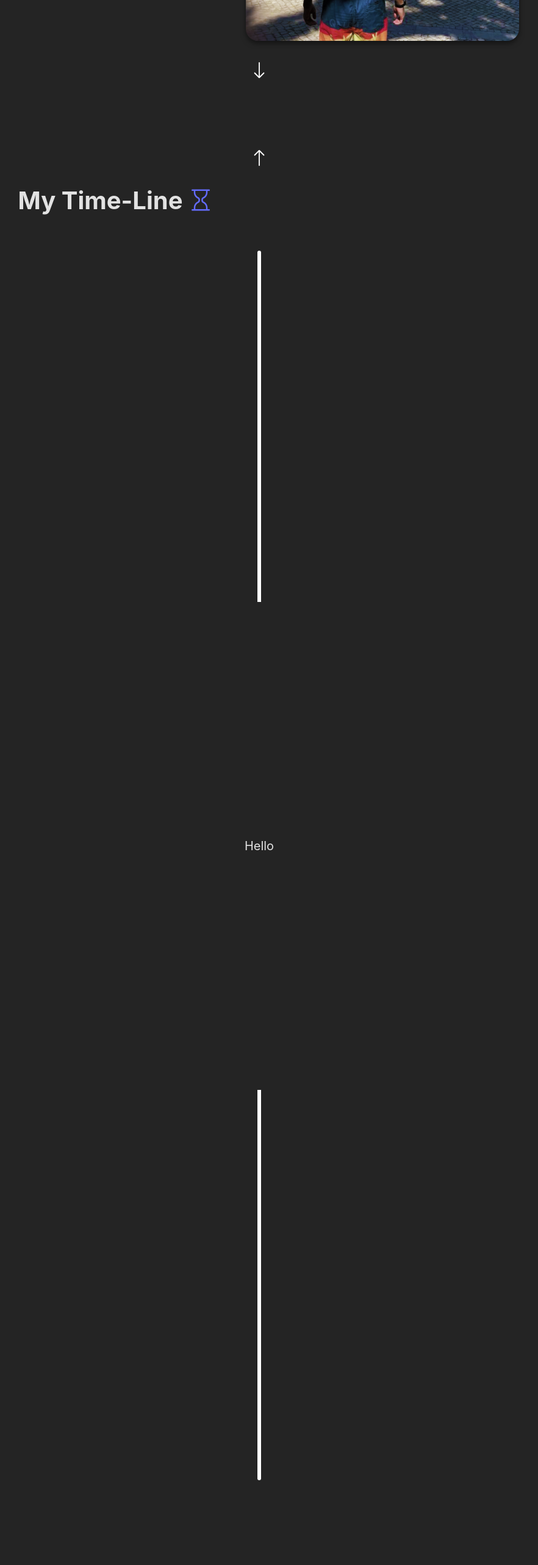
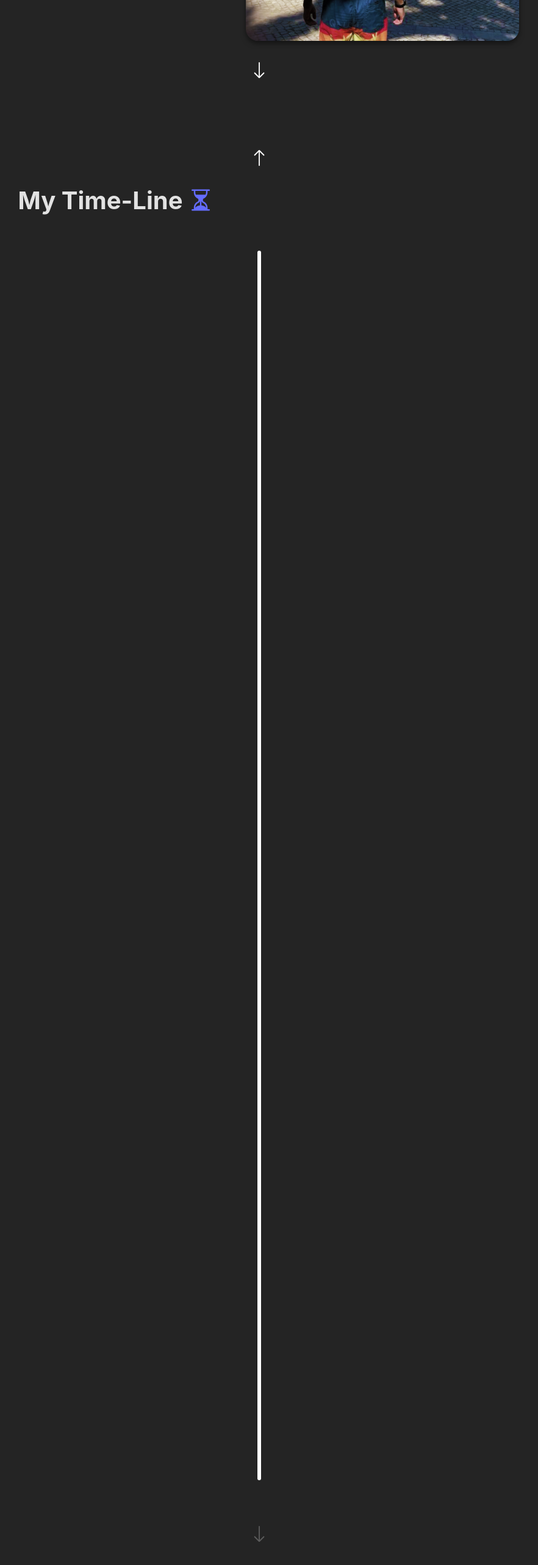
Before and after one commit to sdrrv/sdrrv.github.io, a React (Vite) app: page / in a window 1280 px wide. Shown: the part 1413-3979 px from the top of the page at 61% size, without its empty margins (215-1097 px from the left). Built offline with nearby package versions, Linux system fonts and the light colour scheme.

Commit message:
Ground work finished

```diff
--- a/src/Components/AboutMe/AboutMe.component.scss
+++ b/src/Components/AboutMe/AboutMe.component.scss
@@ -12,7 +12,7 @@
   &_text {
     height: auto;
     width: 40%;
-    &-icon{
+    &-icon {
       color: #646cff;
     }
     p {
--- a/src/Components/TimeLine/TimeLine.component.scss
+++ b/src/Components/TimeLine/TimeLine.component.scss
@@ -14,7 +14,7 @@
   margin-top: 15vh;
   align-self: flex-start;
   margin-left: 4.1vw;
-  &-icon{
+  &-icon {
     color: #646cff;
   }
 }
--- a/src/Components/TimeLine/TimeLine.tsx
+++ b/src/Components/TimeLine/TimeLine.tsx
@@ -25,15 +25,17 @@ function TimeLine({
       <section ref={selfReference} className="test">
         <ScrollToButton reference={previousReference} toPrevious={true} />
         <h2 className="timeline-title">
-          My Time-Line <i className="bi bi-hourglass timeline-title-icon" />
+          My Time-Line{" "}
+          <i className="bi bi-hourglass-split timeline-title-icon" />
         </h2>
         <div className="vl vl-first" />
       </section>
       <section>
-        <p>Hello</p>
+        <div className="vl" />
       </section>
       <section>
         <div className="vl vl-last" />
+        <ScrollToButton reference={nextReference} disabled={true} />
       </section>
     </>
   );
```
